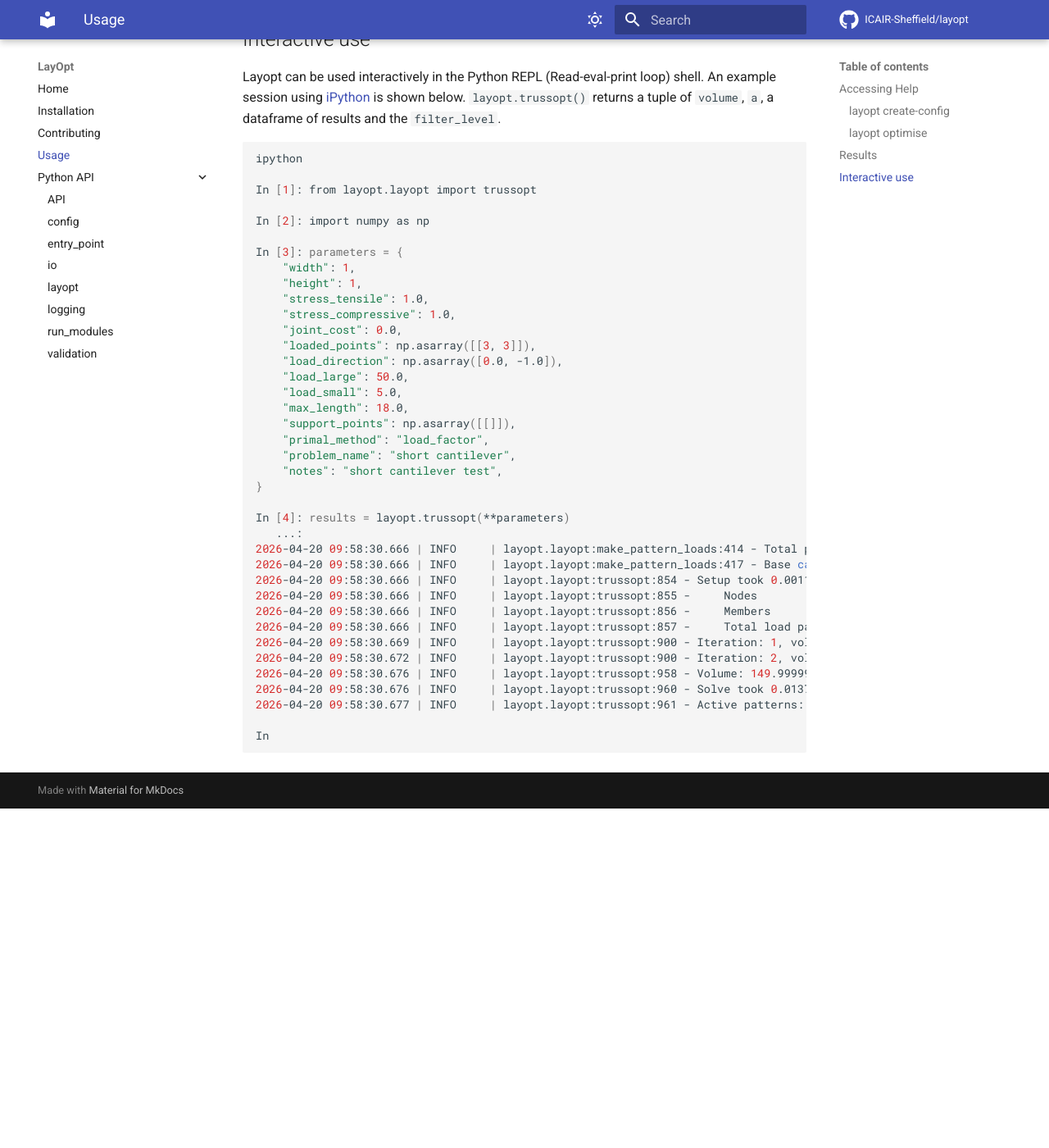
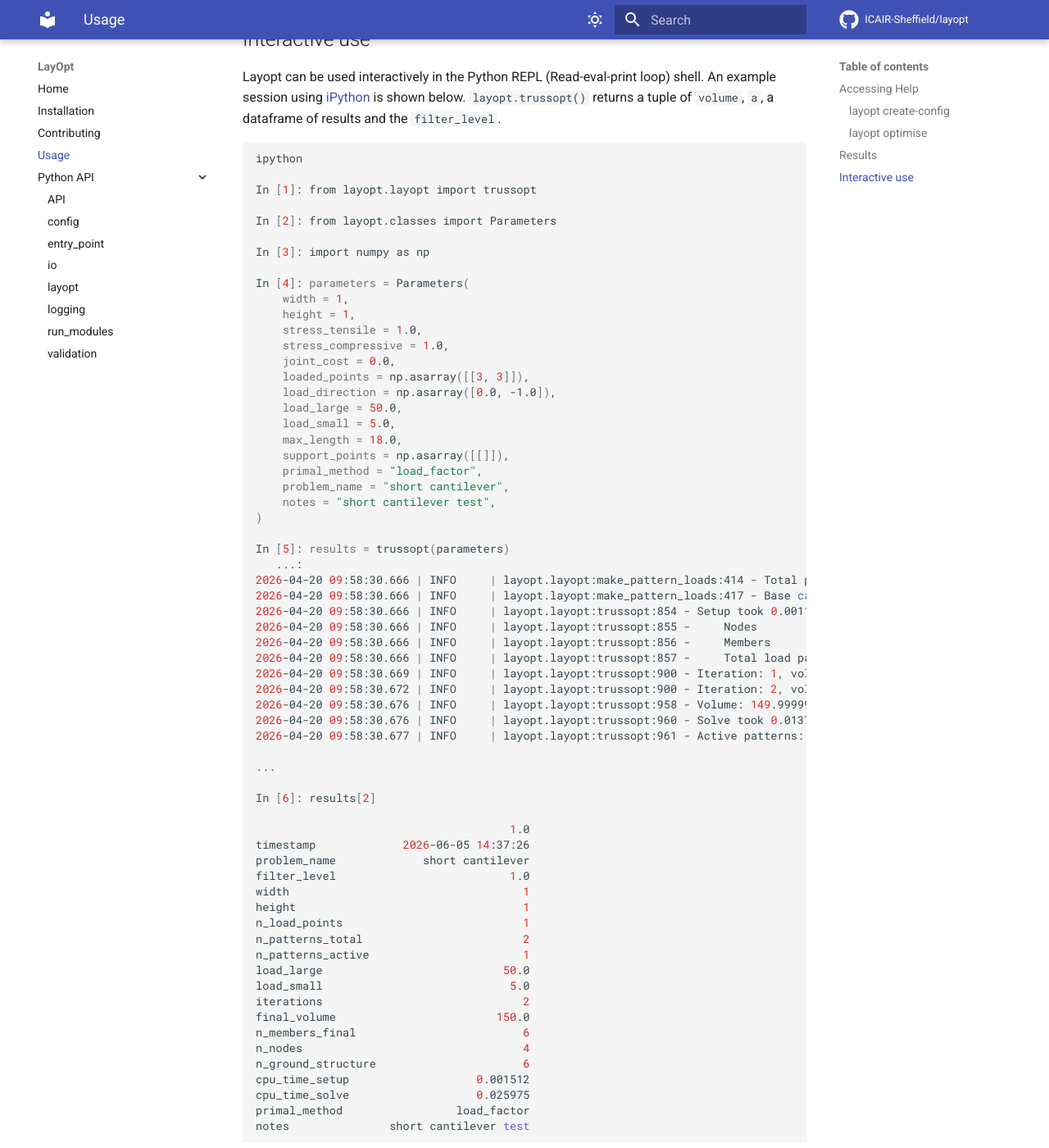
Before and after one commit to ICAIR-Sheffield/LayOpt, an MkDocs documentation site: the page built from docs/usage.md, in a window 1280 px wide and 1400 px high, scrolled down 2994 px. Shown: the whole window at 82% size. Built offline with MkDocs 1.6.1 and Material for MkDocs 9.7.7, drawn with Linux system fonts in a browser that asks for light colours; comment, search, counter and statistics services are not loaded; before the commit the page ends 3980 px from its top, so only the background shows below that.

Commit message:
docs(usage): Update interactive usage to reflect Parameter class

````diff
--- a/docs/usage.md
+++ b/docs/usage.md
@@ -145,26 +145,28 @@ ipython
 
 In [1]: from layopt.layopt import trussopt
 
-In [2]: import numpy as np
+In [2]: from layopt.classes import Parameters
 
-In [3]: parameters = {
-    "width": 1,
-    "height": 1,
-    "stress_tensile": 1.0,
-    "stress_compressive": 1.0,
-    "joint_cost": 0.0,
-    "loaded_points": np.asarray([[3, 3]]),
-    "load_direction": np.asarray([0.0, -1.0]),
-    "load_large": 50.0,
-    "load_small": 5.0,
-    "max_length": 18.0,
-    "support_points": np.asarray([[]]),
-    "primal_method": "load_factor",
-    "problem_name": "short cantilever",
-    "notes": "short cantilever test",
-}
+In [3]: import numpy as np
 
-In [4]: results = layopt.trussopt(**parameters)
+In [4]: parameters = Parameters(
+    width = 1,
+    height = 1,
+    stress_tensile = 1.0,
+    stress_compressive = 1.0,
+    joint_cost = 0.0,
+    loaded_points = np.asarray([[3, 3]]),
+    load_direction = np.asarray([0.0, -1.0]),
+    load_large = 50.0,
+    load_small = 5.0,
+    max_length = 18.0,
+    support_points = np.asarray([[]]),
+    primal_method = "load_factor",
+    problem_name = "short cantilever",
+    notes = "short cantilever test",
+)
+
+In [5]: results = trussopt(parameters)
    ...:
 2026-04-20 09:58:30.666 | INFO     | layopt.layopt:make_pattern_loads:414 - Total patterns for 1 load point(s) : 2
 2026-04-20 09:58:30.666 | INFO     | layopt.layopt:make_pattern_loads:417 - Base case (all large) : pt0=L
@@ -178,7 +180,30 @@ In [4]: results = layopt.trussopt(**parameters)
 2026-04-20 09:58:30.676 | INFO     | layopt.layopt:trussopt:960 - Solve took 0.0137718109999998
 2026-04-20 09:58:30.677 | INFO     | layopt.layopt:trussopt:961 - Active patterns: 1/2
 
-In
+...
+
+In [6]: results[2]
+
+                                      1.0
+timestamp             2026-06-05 14:37:26
+problem_name             short cantilever
+filter_level                          1.0
+width                                   1
+height                                  1
+n_load_points                           1
+n_patterns_total                        2
+n_patterns_active                       1
+load_large                           50.0
+load_small                            5.0
+iterations                              2
+final_volume                        150.0
+n_members_final                         6
+n_nodes                                 4
+n_ground_structure                      6
+cpu_time_setup                   0.001512
+cpu_time_solve                   0.025975
+primal_method                 load_factor
+notes               short cantilever test
 ```
 
 [ipython]: https://ipython.org/
````
